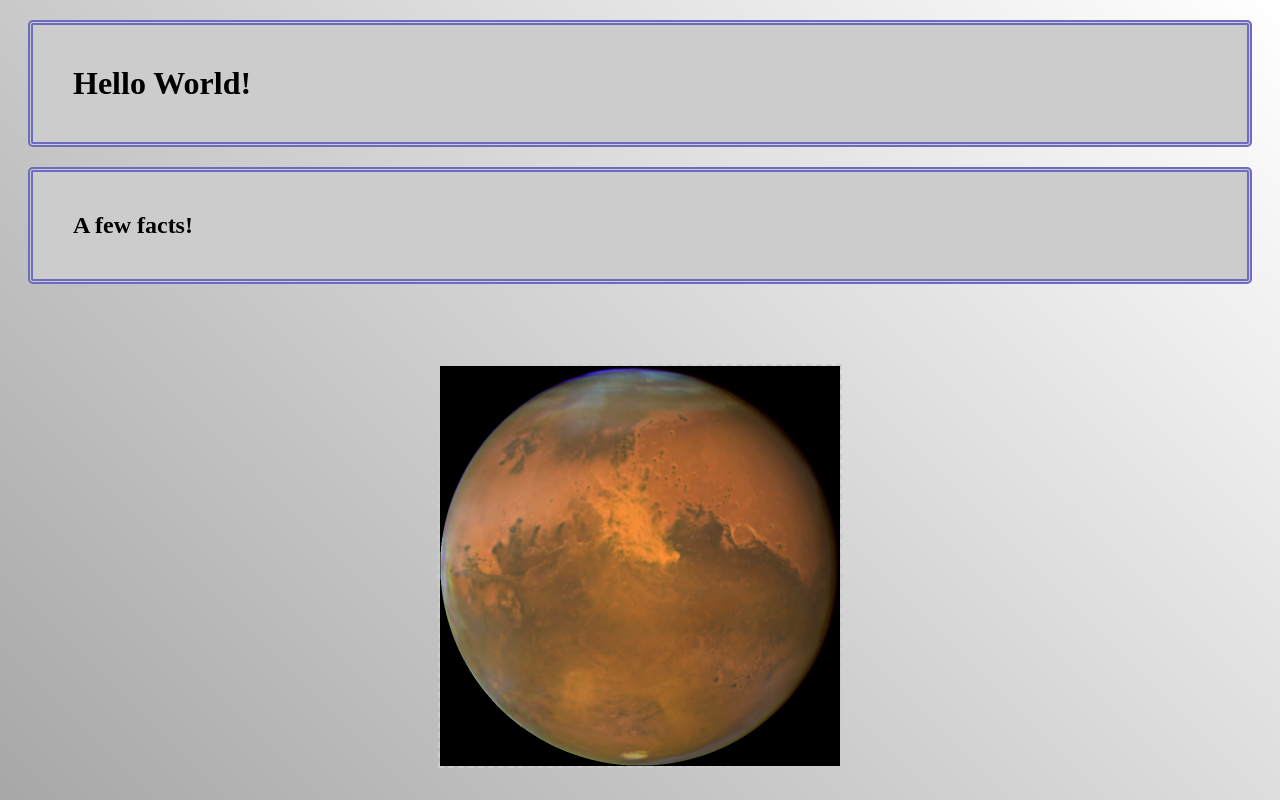
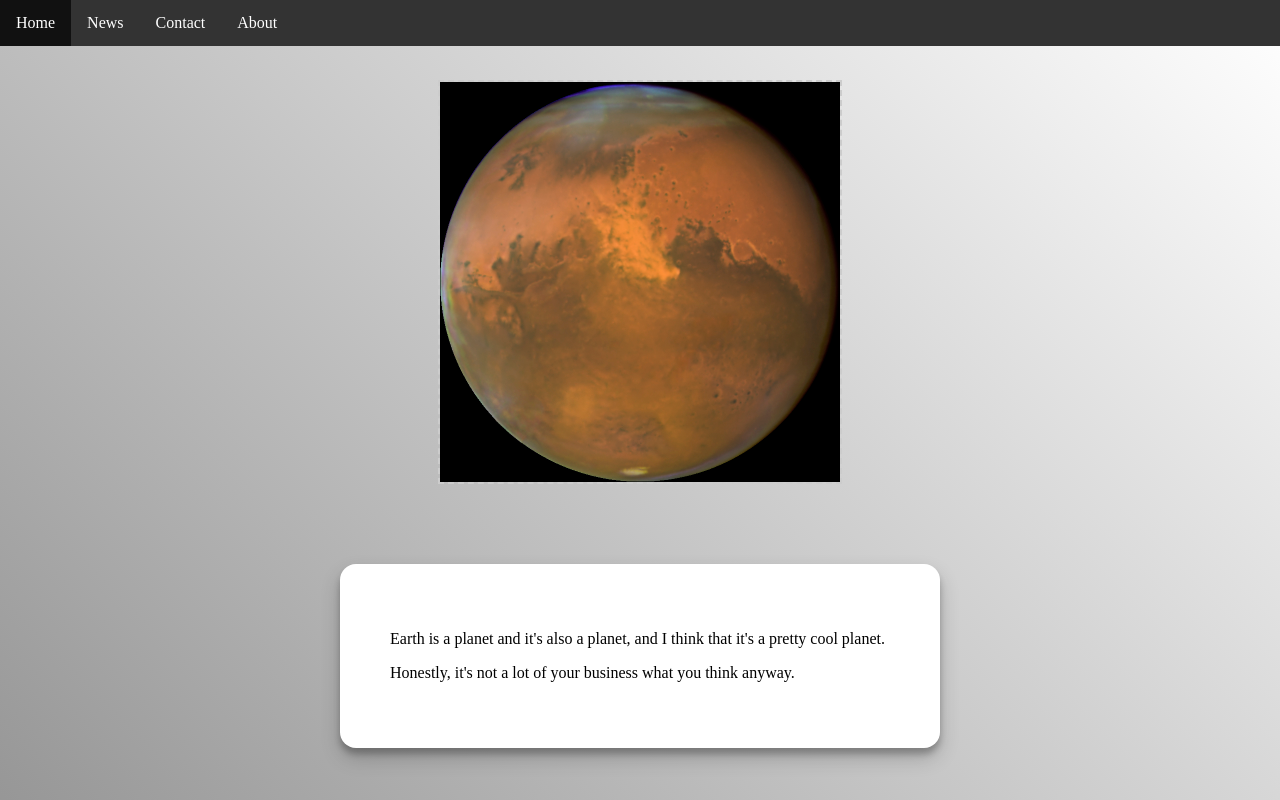
Before and after one commit to FightsWithMars/hello-world, a plain HTML site: page trial.html in a window 1280 px wide. Shown: the top 800 px of the page. Drawn offline with Linux system fonts and the light colour scheme.

Commit message:
Completed initial navbar design with CSS.

```diff
--- a/styles/style.css
+++ b/styles/style.css
@@ -1,16 +1,40 @@
+body {
+    padding: 0px;
+    margin: 0px;
+}
+
+#navbar {
+        list-style-type: none;
+        margin: 0px;
+        padding: 0px;
+        top: 0px;
+        left: 0px;
+        width: 100%;
+        background-color: #333;
+        position: fixed;
+        overflow: hidden;
+}
+#toplist {
+    float: left;
+}
+
+li a {
+    display: block;
+    color: white;
+    text-align: center;
+    padding: 14px 16px;
+    text-decoration: none;
+  }
+
+li a:hover {
+    background-color: #111;
+  }
+
 body {
     background: linear-gradient(45deg,#696969,#ffffff);
     font-family: "monospace, Arial, Helvetica, sans-serif;"
 }
-h1, h2 {
-    background-color: #ccc;
-    margin: 20px;
-    padding: 40px;
-    border-radius: 5px;
-    border-style: double;
-    border-width: 5px;
-    border-color:rgba(7, 4, 182, 0.486)
-}
+
 div {
     width: 500px;
     margin: 5em auto;
@@ -34,6 +58,6 @@ hr  {
 footer {
     color: whitesmoke;
     background-color: rgba(22, 1, 1, 0.486);
-    padding: 30px;
-
+    padding: 15px 10px 30px;
+    margin: 0px;
 }
--- a/trial.html
+++ b/trial.html
@@ -7,8 +7,12 @@
     <link rel="stylesheet" href="styles/style.css">
 </head>
 <body>
-    <h1>Hello World!</h1>
-    <h2>A few facts!</h2>
+    <ul id="navbar">
+        <li id="toplist"><a href="index.html">Home</a></li>
+        <li id="toplist"><a href="trial.html">News</a></li>
+        <li id="toplist"><a href="">Contact</a></li>
+        <li id="toplist"><a href="">About</a></li>
+      </ul>
 
     <img src="images/marsclick.jpg" alt="Planet Mars" style="width:400px;">
 
@@ -23,7 +27,6 @@
         <li><b>Mass</b></li>
         <li><b>Diameter</b></li>
         <li><b>Satelitte</b></li>
-        <li><b><a href="http://www.google.com">Other Thing</a></b></li>
     </ul>
 </div>
 <hr>
@@ -36,13 +39,12 @@
 </table>
 </div>
 <hr>
-<div id="bottompage">
-<footer>Want to know more?</footer>
+<footer>Want to know more?
 <form action="http://space-facts.com/earth/">
 <input type="submit" value="Click Here for More Info!"/>
 
 </form>
-</div>
+</footer>
 
 <script src="scripts/script.js">
 
```
